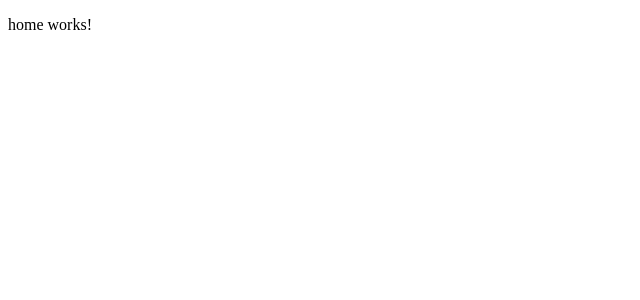
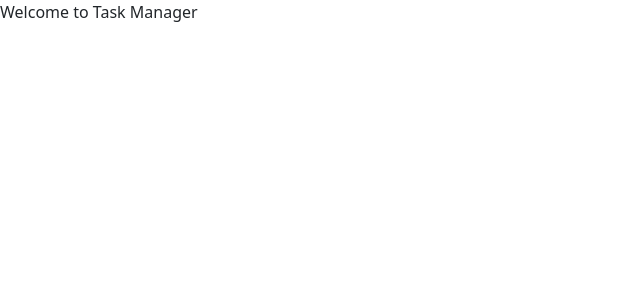
Before and after one commit to SaikiranSoma/taskmanagementfrontend, an Angular app: page / in a window 1280 px wide. Shown: the top 300 px of the page, without its empty margins (0-640 px from the left). Built offline with nearby package versions, Linux system fonts and the light colour scheme.

Commit message:
Add boostrap

```diff
--- a/angular.json
+++ b/angular.json
@@ -37,7 +37,8 @@
               }
             ],
             "styles": [
-              "src/styles.css"
+              "src/styles.css",
+              "node_modules/bootstrap/dist/css/bootstrap.min.css"
             ],
             "scripts": []
           },
--- a/package.json
+++ b/package.json
@@ -18,6 +18,7 @@
     "@angular/platform-browser": "^18.2.0",
     "@angular/platform-browser-dynamic": "^18.2.0",
     "@angular/router": "^18.2.0",
+    "bootstrap": "^5.3.3",
     "rxjs": "~7.8.0",
     "tslib": "^2.3.0",
     "zone.js": "~0.14.10"
--- a/src/app/components/home/home.component.html
+++ b/src/app/components/home/home.component.html
@@ -1 +1 @@
-<p>home works!</p>
+<p>Welcome to Task Manager</p>
--- a/src/index.html
+++ b/src/index.html
@@ -6,6 +6,7 @@
   <base href="/">
   <meta name="viewport" content="width=device-width, initial-scale=1">
   <link rel="icon" type="image/x-icon" href="favicon.ico">
+  <link rel="stylesheet" href="node_modules/bootstrap/dist/css/bootstrap.min.css">
 </head>
 <body>
   <app-root></app-root>
```
Also changed, not shown: 1 other file (tests, documents, lock files or other folders).
